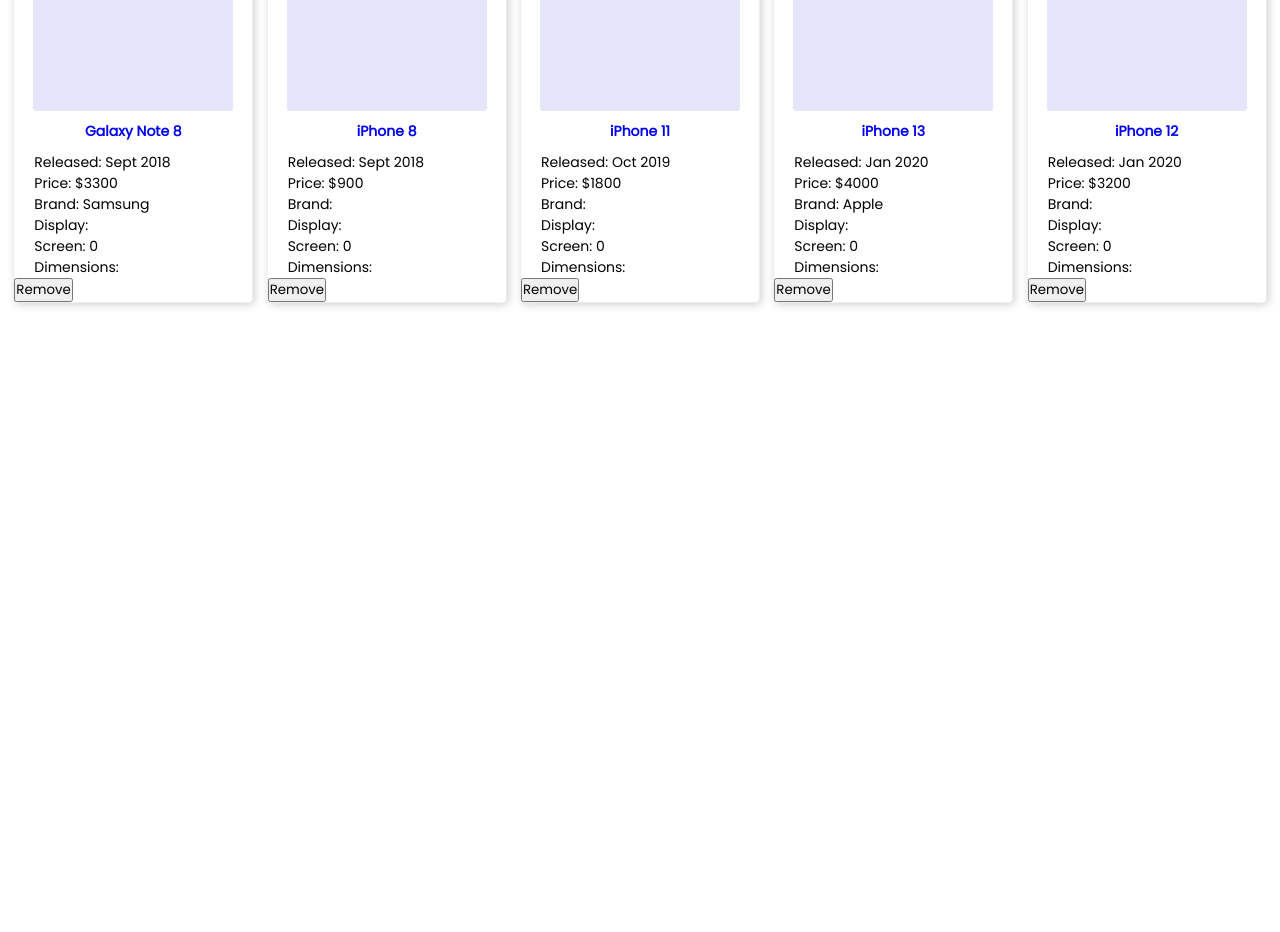
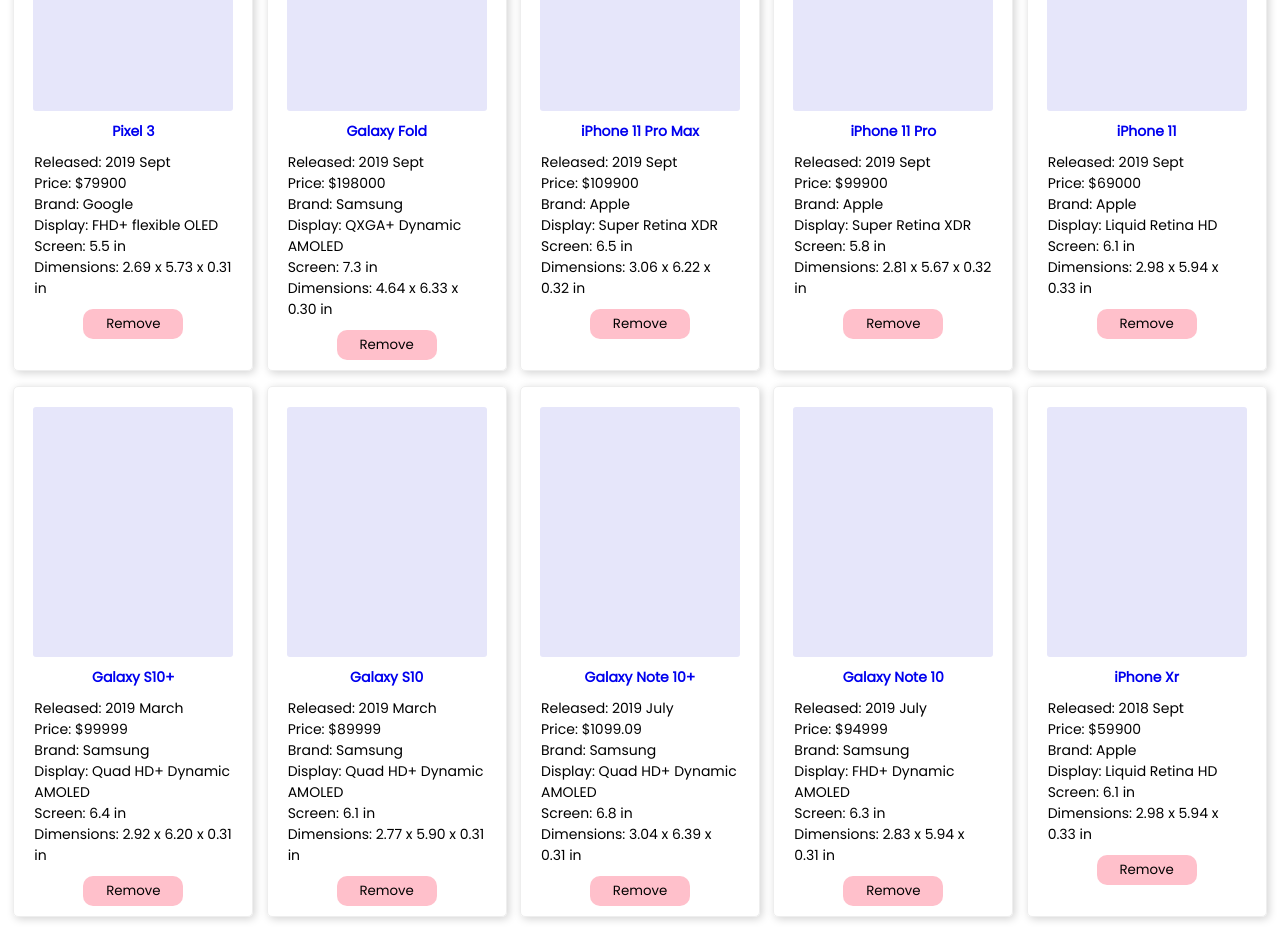
Before and after one commit to wc356/specula-v2, a Next.js app: page / in a window 1280 px wide. Shown: the part 380-1312 px from the top of the page. Before the commit the page ends 800 px from the top, so only its background shows below. Built offline with nearby package versions, Linux system fonts and the light colour scheme.

Commit message:
UI, colors update, useReducer default state update

```diff
--- a/pages/_app.js
+++ b/pages/_app.js
@@ -1,50 +1,22 @@
 import React, { useEffect, useReducer } from "react";
 import PhonesContext from "../src/context/phones-context";
 
+import phoneDB from "../src/database/index";
 import filtersReducer from "../src/reducers/filters";
 import phonesReducer from "../src/reducers/phones";
 
 import { addPhone } from "../src/actions/phones";
 
 const App = ({ Component, pageProps }) => {
-  const [phones, phonesDispatch] = useReducer(phonesReducer, []);
+  const [phones, phonesDispatch] = useReducer(phonesReducer, phoneDB);
   const [filters, filtersDispatch] = useReducer(filtersReducer, {
     text: "",
     sortBy: "release"
   });
 
-  // componentDidMount() - Initial Render Phones
   useEffect(() => {
     console.log("Successfully Mounted");
-    phonesDispatch(
-      addPhone({ name: "iPhone 8", release: "Sept 2018", price: 900 })
-    );
-    phonesDispatch(
-      addPhone({ name: "iPhone 11", release: "Oct 2019", price: 1800 })
-    );
-    phonesDispatch(
-      addPhone({ name: "iPhone 12", release: "Jan 2020", price: 3200 })
-    );
-    phonesDispatch(
-      addPhone({
-        name: "iPhone 13",
-        release: "Jan 2020",
-        price: 4000,
-        brand: "Apple"
-      })
-    );
-    phonesDispatch(
-      addPhone({
-        name: "Galaxy Note 8",
-        release: "Sept 2018",
-        price: 3300,
-        brand: "Samsung"
-      })
-    );
-  }, []);
-
-  // Load data from localStorage
-  useEffect(() => {
+    // Load data from localStorage
     const phones = JSON.parse(localStorage.getItem("phones"));
     if (phones) {
       phonesDispatch({ type: "POPULATE_PHONES", phones });
--- a/pages/add.js
+++ b/pages/add.js
@@ -66,9 +66,10 @@
             display: inline-block;
             text-align: center;
             margin-top: 30px;
-            background-color: skyblue;
             width: 300px;
             border-radius: 10px;
+            border: 1px gray solid;
+            color: black;
           }
         `}
       </style>
--- a/src/components/Nav.js
+++ b/src/components/Nav.js
@@ -5,7 +5,7 @@
   <div className="navbar">
     <div className="title">
       <Link href="/">
-        <a className="logo">SPECULA</a>
+        <a className="logo">specula</a>
       </Link>
     </div>
     <PhoneListFilters />
@@ -35,10 +35,15 @@
           box-shadow: 3px 3px 6px #eee;
         }
         .logo {
-          display: block;
+          display: inline;
           padding: 15px;
           margin-left: 15px;
-          font-size: 20px;
+          font-size: 25px;
+          background: linear-gradient(to right, #5834db, #e60073);
+          background-clip: text;
+          text-fill-color: transparent;
+          -webkit-background-clip: text;
+          -webkit-text-fill-color: transparent;
         }
         .nav-flexend {
           display: flex;
--- a/src/components/PhoneForm.js
+++ b/src/components/PhoneForm.js
@@ -113,7 +113,7 @@
             border: solid 0.5px lightgray;
           }
           .btn {
-            background-color: pink;
+            background-color: gray;
             font-size: 15px;
             height: 30px;
             border-radius: 15px;
--- a/src/components/PhoneListItem.js
+++ b/src/components/PhoneListItem.js
@@ -34,13 +34,16 @@
         <li>Screen: {screen}</li>
         <li>Dimensions: {dimensions}</li>
       </ul>
+      <div className="btn-container">
         <button
+          className="btn"
           onClick={() => {
             phonesDispatch(removePhone({ id }));
           }}
         >
           Remove
         </button>
+      </div>
 
       <style jsx>
         {`
@@ -58,7 +61,7 @@
           }
           .card:hover {
             transform: translateY(-13px);
-            border: 1px solid lightgray;
+            border: 1px solid pink;
           }
           .img-container {
             display: block;
@@ -77,6 +80,19 @@
             margin: 10px 0;
             font-weight: 600;
           }
+          .btn-container {
+            display: flex;
+            justify-content: center;
+          }
+          .btn {
+            display: block;
+            margin: 10px 0;
+            width: 100px;
+            height: 30px;
+            border-radius: 10px;
+            background-color: pink;
+            border: none;
+          }
         `}
       </style>
     </li>
--- a/src/database/index.js
+++ b/src/database/index.js
@@ -1,92 +1,102 @@
 export default [
   {
+    id: "iPhone 11",
     name: "iPhone 11",
-    released: "Sept 2019",
-    price: "$690.00",
-    manufacturer: "Apple",
+    release: "2019 Sept",
+    price: 69000,
+    brand: "Apple",
     display: "Liquid Retina HD",
-    "screen-size": "6.1 in",
-    dims: "2.98 x 5.94 x 0.33 in."
+    screen: "6.1 in",
+    dimensions: "2.98 x 5.94 x 0.33 in"
   },
   {
+    id: "iPhone 11 Pro",
     name: "iPhone 11 Pro",
-    released: "Sept 2019",
-    price: "$999.00",
-    manufacturer: "Apple",
+    release: "2019 Sept",
+    price: 99900,
+    brand: "Apple",
     display: "Super Retina XDR",
-    "screen-size": "5.8 in",
-    dims: "2.81 x 5.67 x 0.32 in."
+    screen: "5.8 in",
+    dimensions: "2.81 x 5.67 x 0.32 in"
   },
   {
+    id: "iPhone 11 Pro Max",
     name: "iPhone 11 Pro Max",
-    released: "Sept 2019",
-    price: "$1099.00",
-    manufacturer: "Apple",
+    release: "2019 Sept",
+    price: 109900,
+    brand: "Apple",
     display: "Super Retina XDR",
-    "screen-size": "6.5 in",
-    dims: "3.06 x 6.22 x 0.32 in."
+    screen: "6.5 in",
+    dimensions: "3.06 x 6.22 x 0.32 in"
   },
   {
+    id: "iPhone Xr",
     name: "iPhone Xr",
-    released: "Sept 2018",
-    price: "$599.00",
-    manufacturer: "Apple",
+    release: "2018 Sept",
+    price: 59900,
+    brand: "Apple",
     display: "Liquid Retina HD",
-    "screen-size": "6.1 in",
-    dims: "2.98 x 5.94 x 0.33 in."
+    screen: "6.1 in",
+    dimensions: "2.98 x 5.94 x 0.33 in"
   },
   {
+    id: "Galaxy Note 10",
     name: "Galaxy Note 10",
-    released: "July 2019",
-    price: "$949.99",
-    manufacturer: "Samsung",
+    release: "2019 July",
+    price: 94999,
+    brand: "Samsung",
     display: "FHD+ Dynamic AMOLED",
-    "screen-size": "6.3 in",
-    dims: "2.83 x 5.94 x 0.31 in."
+    screen: "6.3 in",
+    dimensions: "2.83 x 5.94 x 0.31 in"
   },
   {
+    id: "Galaxy Note 10+",
     name: "Galaxy Note 10+",
-    released: "July 2019",
-    price: "$1099.99",
-    manufacturer: "Samsung",
+    release: "2019 July",
+    price: 1099.09,
+    brand: "Samsung",
     display: "Quad HD+ Dynamic AMOLED",
-    "screen-size": "6.8 in",
-    dims: "3.04 x 6.39 x 0.31 in."
+    screen: "6.8 in",
+    dimensions: "3.04 x 6.39 x 0.31 in"
   },
   {
+    id: "Galaxy S10",
     name: "Galaxy S10",
-    released: "March 2019",
-    price: "$899.99",
-    manufacturer: "Samsung",
+    release: "2019 March",
+    price: 89999,
+    brand: "Samsung",
     display: "Quad HD+ Dynamic AMOLED",
-    "screen-size": "6.1 in",
-    dims: "2.77 x 5.90 x 0.31 in."
+    screen: "6.1 in",
+    dimensions: "2.77 x 5.90 x 0.31 in"
   },
   {
+    id: "Galaxy S10+",
     name: "Galaxy S10+",
-    released: "March 2019",
-    price: "$999.99",
-    manufacturer: "Samsung",
+    release: "2019 March",
+    price: 99999,
+    brand: "Samsung",
     display: "Quad HD+ Dynamic AMOLED",
-    "screen-size": "6.4 in",
-    dims: "2.92 x 6.20 x 0.31 in."
+    screen: "6.4 in",
+    dimensions: "2.92 x 6.20 x 0.31 in"
   },
   {
+    id: "Galaxy Fold",
     name: "Galaxy Fold",
-    released: "Sept 2019",
-    price: "$1980.00",
-    manufacturer: "Samsung",
+    release: "2019 Sept",
+    price: 198000,
+    brand: "Samsung",
     display: "QXGA+ Dynamic AMOLED",
-    "screen-size": "7.3 in",
-    dims: "4.64 x 6.33 x 0.30 in."
+    screen: "7.3 in",
+    dimensions: "4.64 x 6.33 x 0.30 in"
   },
   {
+    id: "Pixel 3",
     name: "Pixel 3",
-    released: "Sept 2019",
-    price: "$799.00",
-    manufacturer: "Google",
+    release: "2019 Sept",
+    price: 79900,
+    brand: "Google",
     display: "FHD+ flexible OLED",
-    "screen-size": "5.5 in",
-    dimension: "2.69 x 5.73 x 0.31 in."
+    screen: "5.5 in",
+    dimensions: "2.69 x 5.73 x 0.31 in"
   }
 ];
```
Lines whose indentation alone changed are shown as unchanged.
